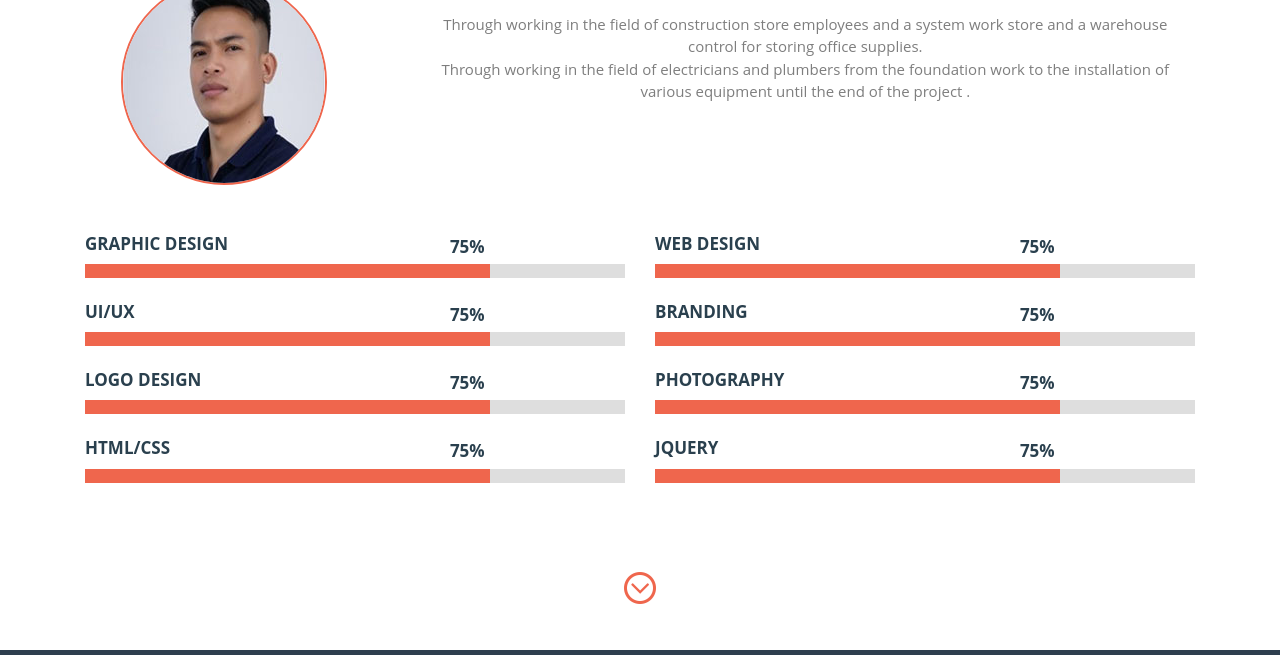
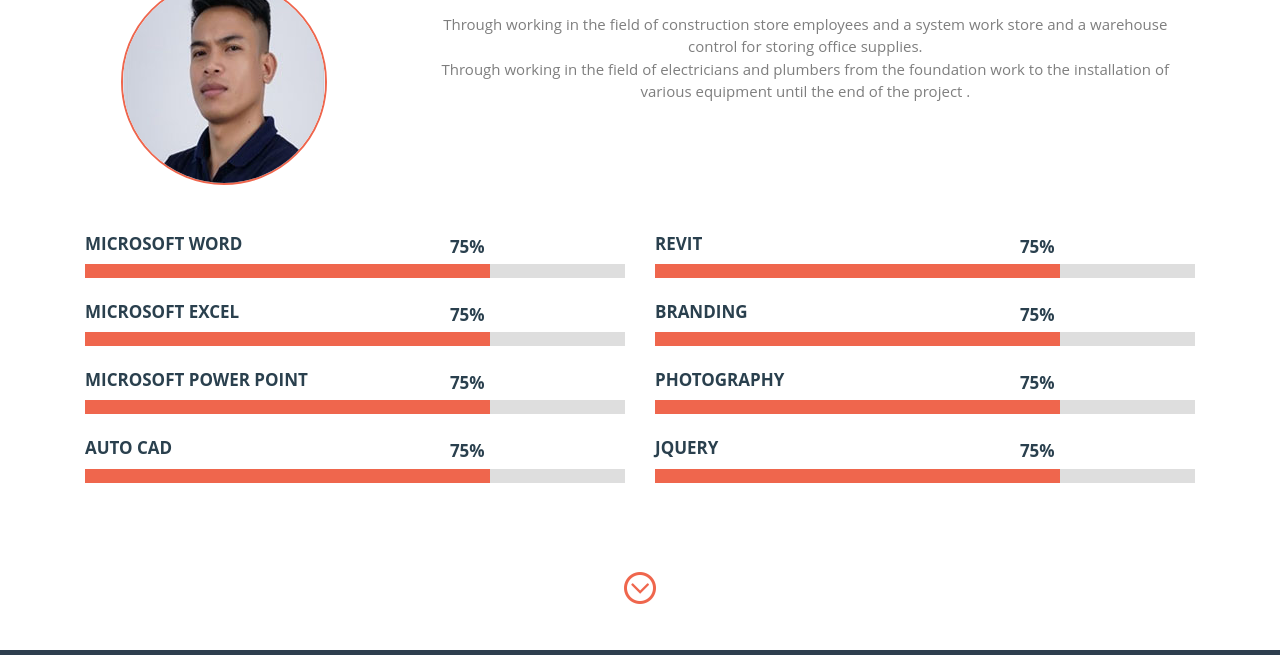
Before and after one commit to Rachelkp/Rachel_Profile, a plain HTML site: page index.html in a window 1280 px wide. Shown: the part 652-1307 px from the top of the page. Drawn offline with Linux system fonts and the light colour scheme.

Commit message:
Update index.html

```diff
--- a/index.html
+++ b/index.html
@@ -123,7 +123,7 @@ Smartphone Compatible web template, free webdesigns for Nokia, Samsung, LG, Sony
                         <div class="polls">
                             <div class="poll">
                                 <div class="poll-desc">
-                                    <h4>Graphic Design</h4>
+                                    <h4>Microsoft Word</h4>
                                 </div>
                                 <div class="percentage">
                                     <p>75%</p>
@@ -137,7 +137,7 @@ Smartphone Compatible web template, free webdesigns for Nokia, Samsung, LG, Sony
                         <div class="polls">
                             <div class="poll">
                                 <div class="poll-desc">
-                                    <h4>Ui/Ux</h4>
+                                    <h4>Microsoft Excel</h4>
                                 </div>
                                 <div class="percentage">
                                     <p>75%</p>
@@ -151,7 +151,7 @@ Smartphone Compatible web template, free webdesigns for Nokia, Samsung, LG, Sony
                         <div class="polls">
                             <div class="poll">
                                 <div class="poll-desc">
-                                    <h4>Logo Design</h4>
+                                    <h4>Microsoft Power point</h4>
                                 </div>
                                 <div class="percentage">
                                     <p>75%</p>
@@ -165,7 +165,7 @@ Smartphone Compatible web template, free webdesigns for Nokia, Samsung, LG, Sony
                         <div class="polls">
                             <div class="poll">
                                 <div class="poll-desc">
-                                    <h4>Html/Css</h4>
+                                    <h4>Auto CAD</h4>
                                 </div>
                                 <div class="percentage">
                                     <p>75%</p>
@@ -182,7 +182,7 @@ Smartphone Compatible web template, free webdesigns for Nokia, Samsung, LG, Sony
                         <div class="polls">
                             <div class="poll">
                                 <div class="poll-desc">
-                                    <h4>web design</h4>
+                                    <h4>Revit</h4>
                                 </div>
                                 <div class="percentage">
                                     <p>75%</p>
```
